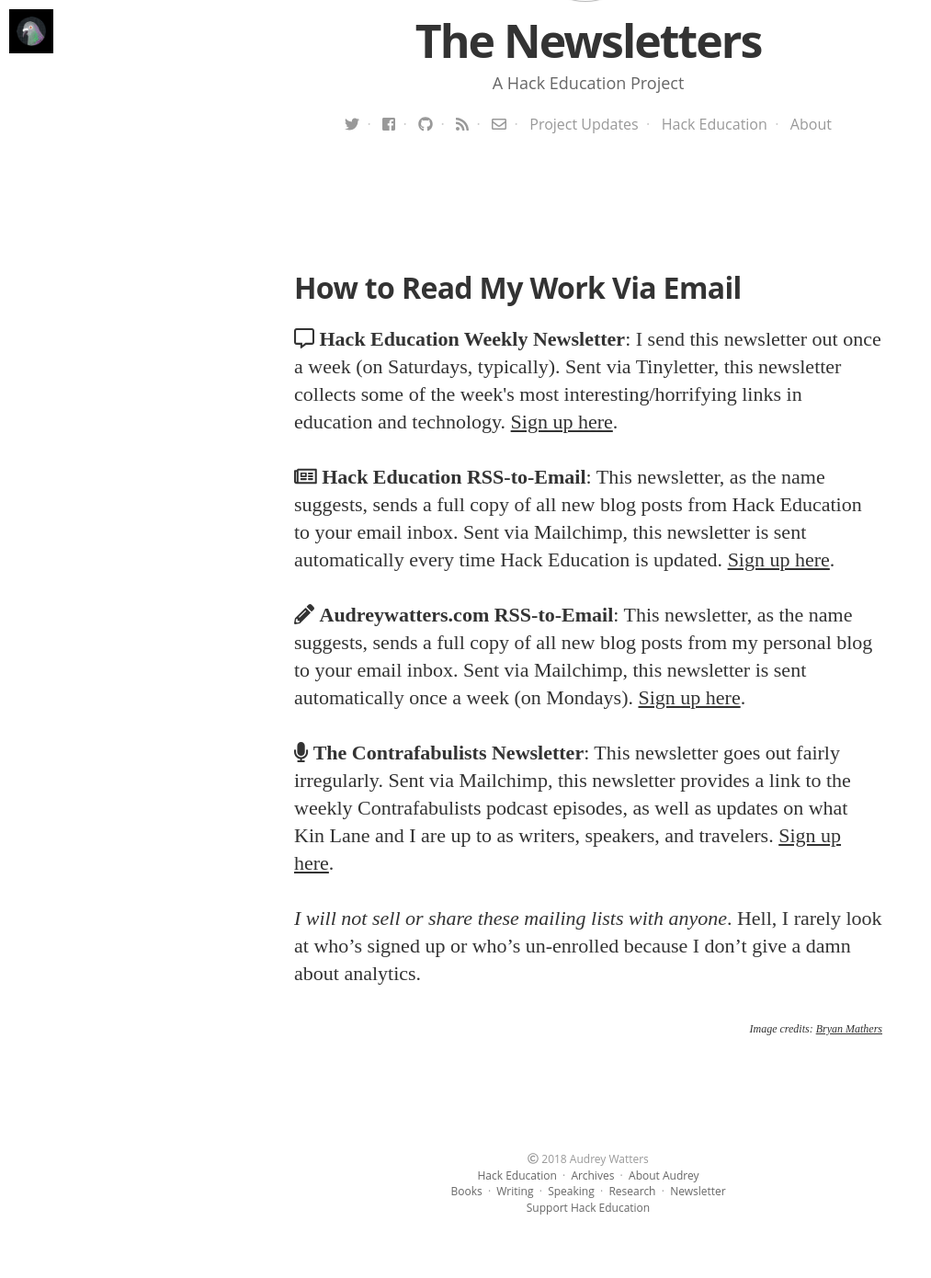
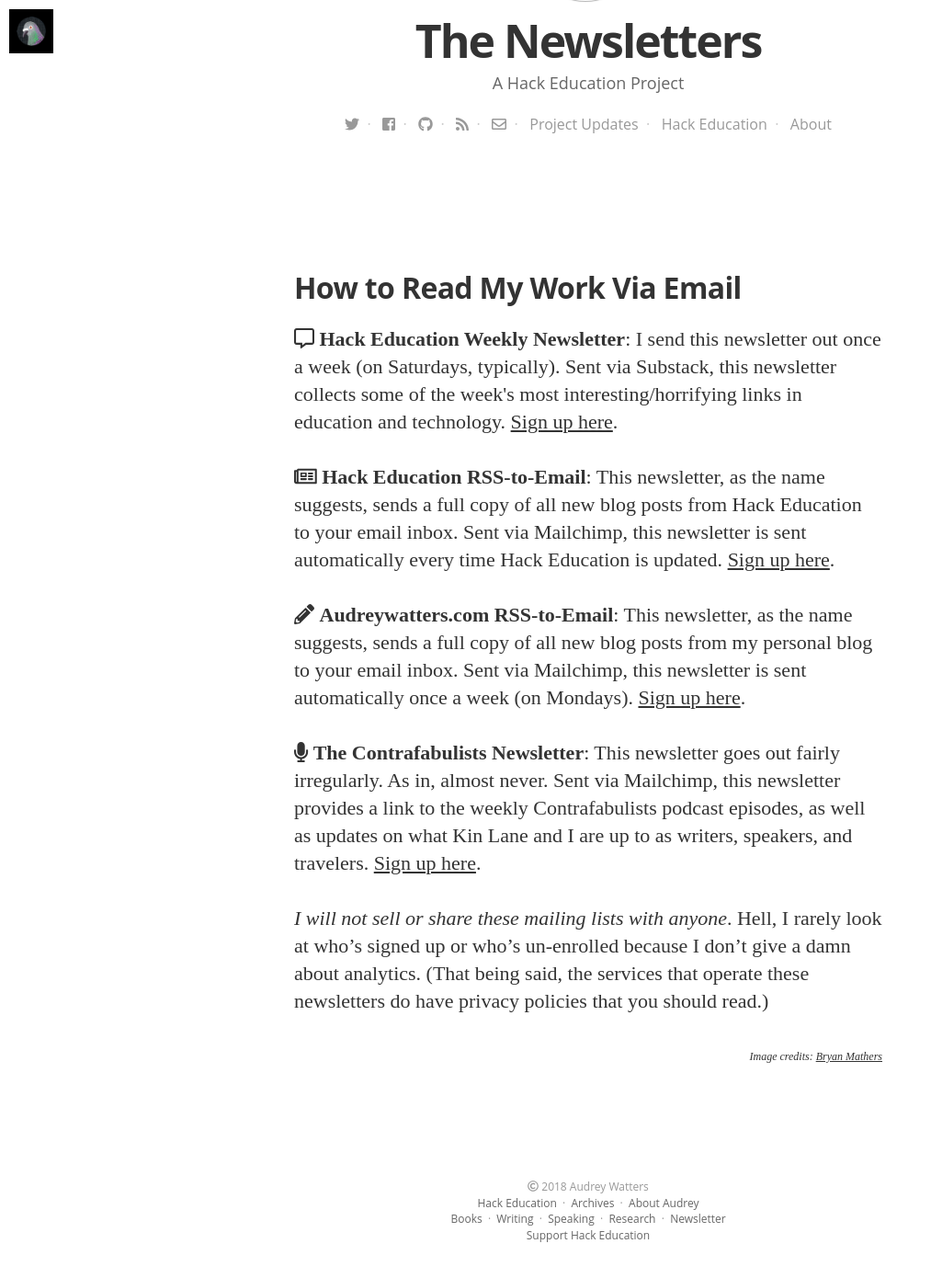
Before and after one commit to HackEducation/newsletter, a Jekyll site: the page built from index.html, in a window 1280 px wide and 1400 px high, scrolled down 515 px. Shown: the top 1390 px of the window at 92% size, without its empty margins (0-1013 px from the left). Built offline with Jekyll 4.4.1, drawn with Linux system fonts in a browser that asks for light colours; nearby versions of some CDN libraries; some web fonts are replaced.

Commit message:
updated landing page

```diff
--- a/index.html
+++ b/index.html
@@ -3,14 +3,14 @@
 ---
 <h2>How to Read My Work Via Email</h2>
 <br />
-<p><i class="far fa-comment-alt"></i>  <strong>Hack Education Weekly Newsletter</strong>: I send this newsletter out once a week (on Saturdays, typically). Sent via Tinyletter, this newsletter collects some of the week's most interesting/horrifying links in education and technology. <a href="http://tinyletter.com/audreywatters">Sign up here</a>.</p>
+<p><i class="far fa-comment-alt"></i>  <strong>Hack Education Weekly Newsletter</strong>: I send this newsletter out once a week (on Saturdays, typically). Sent via Substack, this newsletter collects some of the week's most interesting/horrifying links in education and technology. <a href="http://hewn.substack.com">Sign up here</a>.</p>
 
 <p><i class="far fa-newspaper"></i>  <strong>Hack Education RSS-to-Email</strong>: This newsletter, as the name suggests, sends a full copy of all new blog posts from Hack Education to your email inbox. Sent via Mailchimp, this newsletter is sent automatically every time Hack Education is updated. <a href="http://hackeducation.us5.list-manage.com/subscribe?u=0ab07657df870af8eb101b4e5&amp;id=62da8beb59">Sign up here</a>.</p>
 
 <p><i class="fas fa-pencil-alt"></i>  <strong>Audreywatters.com RSS-to-Email</strong>: This newsletter, as the name suggests, sends a full copy of all new blog posts from my personal blog to your email inbox. Sent via Mailchimp, this newsletter is sent automatically once a week (on Mondays). <a href="http://hackeducation.us5.list-manage1.com/subscribe?u=0ab07657df870af8eb101b4e5&amp;id=3ca19b5f4f">Sign up here</a>.</p>
 
-<p><i class="fas fa-microphone"></i>  <strong>The Contrafabulists Newsletter</strong>: This newsletter goes out fairly irregularly. Sent via Mailchimp, this newsletter provides a link to the weekly Contrafabulists podcast episodes, as well as updates on what Kin Lane and I are up to as writers, speakers, and travelers. <a href="http://hackeducation.us5.list-manage1.com/subscribe?u=0ab07657df870af8eb101b4e5&id=c0e1f570cf">Sign up here</a>.</p>
+<p><i class="fas fa-microphone"></i>  <strong>The Contrafabulists Newsletter</strong>: This newsletter goes out fairly irregularly. As in, almost never. Sent via Mailchimp, this newsletter provides a link to the weekly Contrafabulists podcast episodes, as well as updates on what Kin Lane and I are up to as writers, speakers, and travelers. <a href="http://hackeducation.us5.list-manage1.com/subscribe?u=0ab07657df870af8eb101b4e5&id=c0e1f570cf">Sign up here</a>.</p>
 
-<p><em>I will not sell or share these mailing lists with anyone</em>. Hell, I rarely look at who&#8217;s signed up or who&#8217;s un-enrolled because I don&#8217;t give a damn about analytics. </p>
+<p><em>I will not sell or share these mailing lists with anyone</em>. Hell, I rarely look at who&#8217;s signed up or who&#8217;s un-enrolled because I don&#8217;t give a damn about analytics. (That being said, the services that operate these newsletters do have privacy policies that you should read.) </p>
 
 <p style="text-align: right; font-size:12px"><em>Image credits: <a href="http://bryanmmathers.com/">Bryan Mathers</a></em></p>
```
